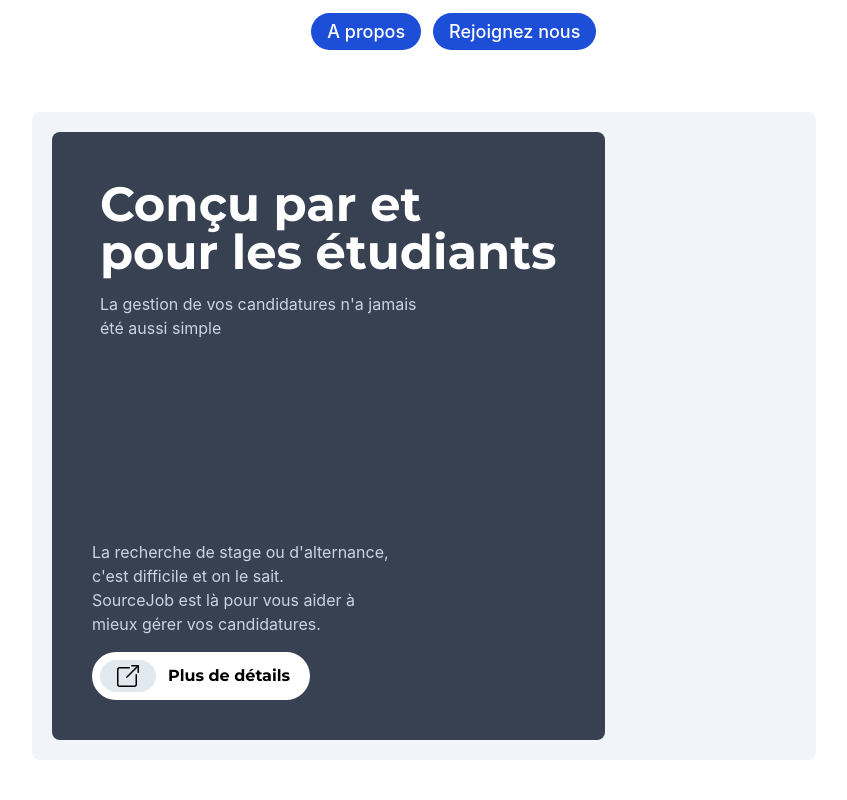
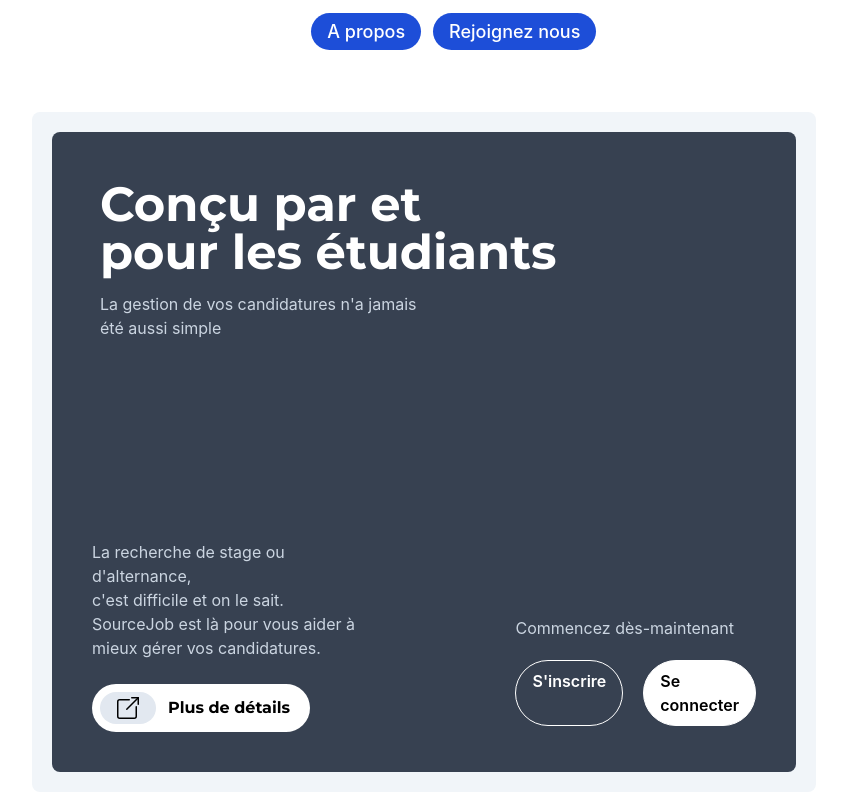
Before and after one commit to EliasLd/SourceJob, a React (Create React App) app: page / in a window 1280 px wide. Shown: the whole page, without its empty margins (216-1063 px from the left). Built offline with nearby package versions, Linux system fonts and the light colour scheme.

Commit message:
landing page left side

```diff
--- a/src/components/FirstPage.jsx
+++ b/src/components/FirstPage.jsx
@@ -36,21 +36,33 @@
           <div className='p-10 bg-gray-700 rounded-lg flex flex-col'>
             <div className='p-2'>
               <p className='text-white text-5xl font-sans font-bold'>Conçu par et <br/> pour les étudiants</p>
-              <p className='text-slate-300 text-md py-4'>La gestion de vos candidatures n'a jamais <br/> été aussi simple</p>
+              <p className='font-inter text-slate-300 text-md py-4'>La gestion de vos candidatures n'a jamais <br/> été aussi simple</p>
             </div>
-            <div className='mt-40'>
+            <div className='mt-40 flex flex-row'>
               <div className='mt-18 flex flex-col items-start'>
-                <p className='text-slate-300 text-md py-4'>La recherche de stage ou d'alternance, <br/>
+                <p className='font-inter text-slate-300 text-md py-4'>La recherche de stage ou d'alternance, <br/>
                 c'est difficile et on le sait.<br/>
                 SourceJob est là pour vous aider à <br/>mieux gérer vos candidatures.</p>
                 <Link to='/about'>
-                  <div className='rounded-full bg-white flex flex-row items-center justify-start p-2 transition ease-in-out delay-150 hover:-translate-y-1 hover:scale-110'>
+                  <div className='mt-2 p-2 rounded-full bg-white flex flex-row items-center justify-start transition ease-in-out duration-500 hover: hover:scale-110'>
                     <div className='bg-slate-200 rounded-full'>
                       <img src={arrowOut} className='p-1 mx-3 w-8 h-8' />
                     </div>
                     <p className='text-black text-md mx-3 font-sans font-bold'>Plus de détails</p>
                   </div>
                 </Link>
+              </div>
+              <div className='flex flex-col mt-20 ml-40'>
+                  <p className='font-inter text-slate-300 text-md py-3'>Commencez dès-maintenant</p>
+                  <div className='flex flex-row gap-x-5 item-center'>
+                    <Link to='/auth/signup' className=' mt-2  rounded-full border border-white
+                     hover:bg-white transition ease-in-out duration-500 '>
+                      <p className='text-white text-md text-sans font-semibold py-2 px-4 hover:text-black transition ease-in-out duration-500'>S'inscrire</p>
+                    </Link>
+                    <Link to='/auth/login' className=' mt-2 rounded-full border border-white bg-white'>
+                      <p className='text-black text-md text-sans font-semibold py-2 px-4'>Se connecter</p>
+                    </Link>
+                  </div>
               </div>
             </div>
           </div>
```
